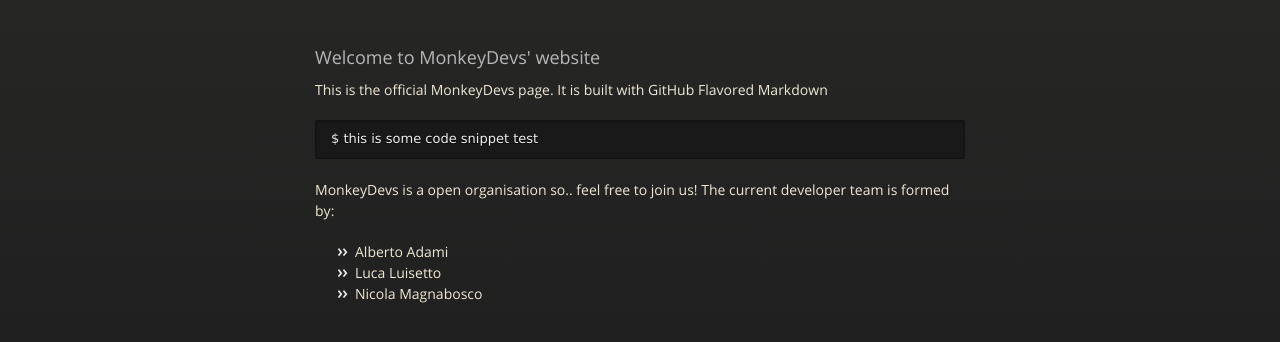
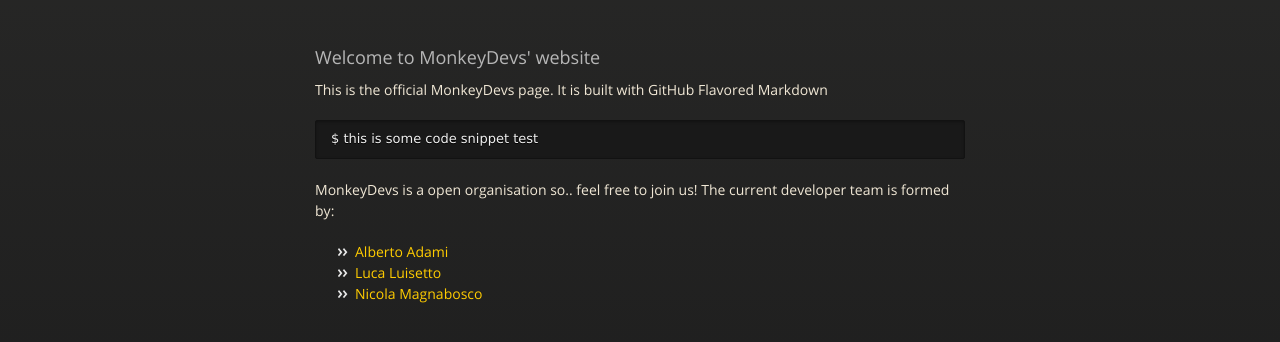
Before and after one commit to MonkeyDevs/MonkeyDevs.github.io, a plain HTML site: page index.html in a window 1280 px wide. Shown: the part 226-568 px from the top of the page. Drawn offline with nearby package versions, Linux system fonts and the light colour scheme.

Commit message:
Update index.html

```diff
--- a/index.html
+++ b/index.html
@@ -47,9 +47,9 @@
 The current developer team is formed by:</p>
 
 <ul>
-<li>Alberto Adami</li>
-<li>Luca Luisetto</li>
-<li>Nicola Magnabosco</li>
+<li><a href="https://github.com/albertoadami">Alberto Adami</a></li>
+<li><a href="https://github.com/lucaluisetto">Luca Luisetto</a></li>
+<li><a href="https://github.com/NicolaMagnabosco">Nicola Magnabosco</a></li>
 </ul>
       </section>
 
```
